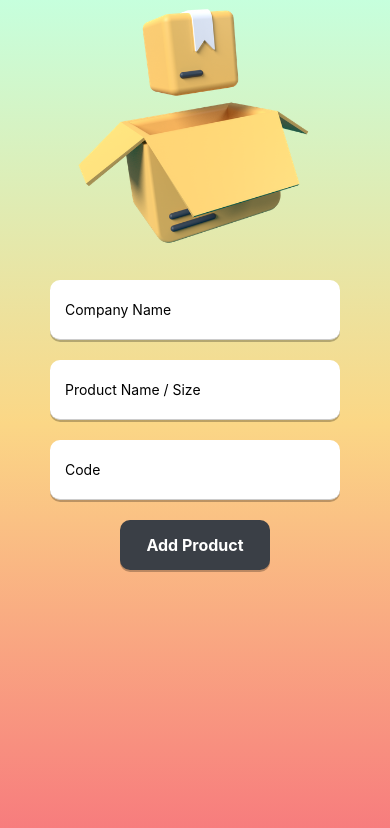
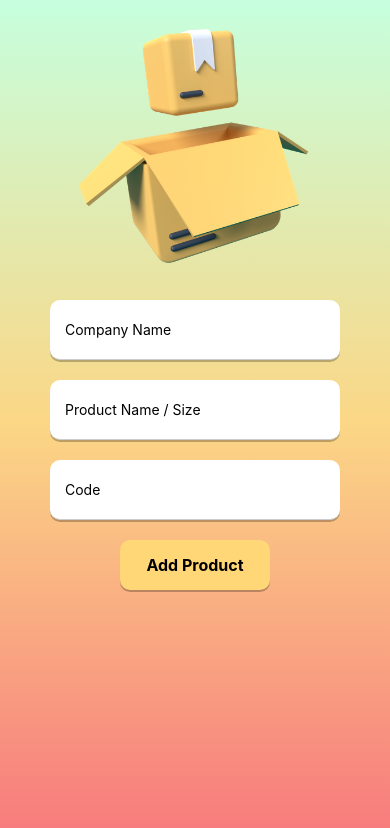
Before and after one commit to ibnTofajjal/x-sell-admin, a React Native app: screen /AddProductScreen in a window 390 px wide. Shown: the top 828 px of the page. Built offline with nearby package versions, Linux system fonts and the light colour scheme.

Commit message:
Add Product screen Complete

```diff
--- a/src/screens/AddProduct.js
+++ b/src/screens/AddProduct.js
@@ -26,6 +26,7 @@ const AddProductScreen = () => {
                   width: 250,
                   alignSelf: "center",
                   marginBottom: 20,
+                  marginTop: 20,
                 }}
               />
               <MyInput
@@ -38,7 +39,11 @@ const AddProductScreen = () => {
               />
               <MyInput placeholder={"Code"} customStyle={styles.inputStyle} />
             </View>
-            <MyButton title={"Add Product"} customStyle={styles.buttonStyle} />
+            <MyButton
+              title={"Add Product"}
+              customStyle={styles.buttonStyle}
+              customTextStyle={{ color: Colors.black }}
+            />
           </View>
         </ScrollView>
       </SafeAreaView>
@@ -66,7 +71,7 @@ const styles = StyleSheet.create({
   buttonStyle: {
     alignSelf: "center",
     height: 50,
-    backgroundColor: "#3A3F46",
+    backgroundColor: "#FFD777",
     borderRadius: 10,
     elevation: 3,
     shadowColor: "black",
```
